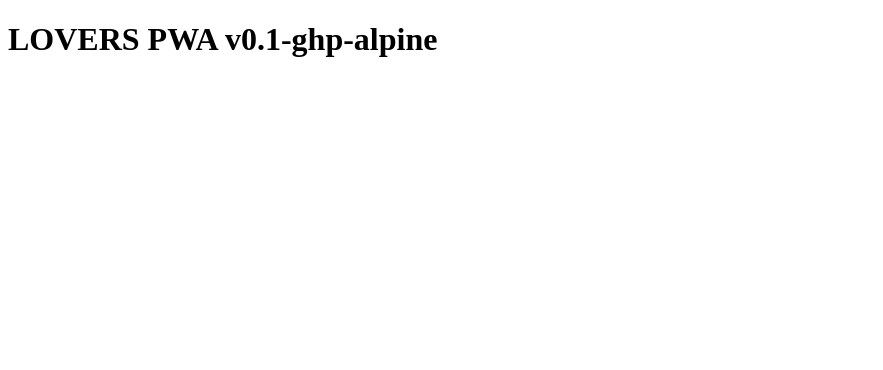
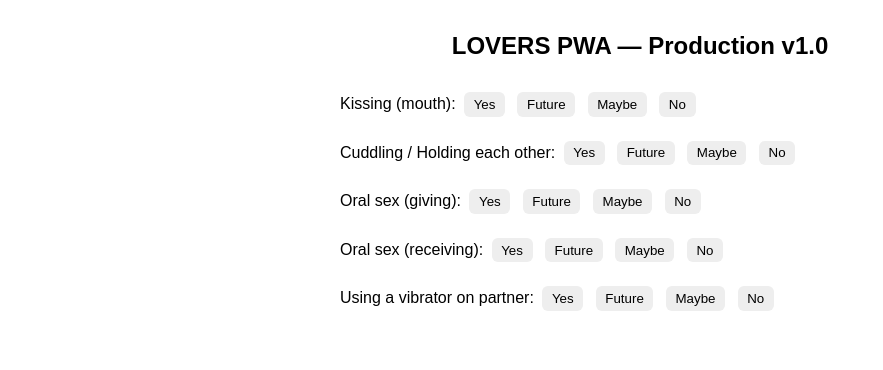
Before and after one commit to AlpineKim/lovers-pwa-clean, a plain HTML site: page index.html in a window 1280 px wide. Shown: the whole page, without its empty margins (0-883 px from the left). Drawn offline with Linux system fonts and the light colour scheme.

Commit message:
Add files via upload
Prod attempt 1 from kyra

```diff
--- a/index.html
+++ b/index.html
@@ -1 +1,86 @@
-<!DOCTYPE html><html><head><title>LOVERS PWA</title></head><body><h1>LOVERS PWA v0.1-ghp-alpine</h1><script src='static/js/app.js'></script></body></html>
+
+<!DOCTYPE html>
+<html lang="en">
+<head>
+  <meta charset="UTF-8" />
+  <meta name="viewport" content="width=device-width, initial-scale=1.0"/>
+  <title>LOVERS PWA</title>
+  <style>
+    body { font-family: sans-serif; padding: 2rem; max-width: 600px; margin: auto; }
+    .banner { font-weight: bold; font-size: 1.5rem; margin-bottom: 2rem; text-align: center; }
+    .item { margin: 1.5rem 0; }
+    button {
+      margin: 0 0.25rem;
+      padding: 0.3rem 0.6rem;
+      border-radius: 6px;
+      border: none;
+      background-color: #eee;
+      cursor: pointer;
+    }
+    button:hover {
+      background-color: #ccc;
+    }
+    span { font-weight: bold; margin-left: 0.5rem; }
+  </style>
+</head>
+<body>
+  <div class="banner">LOVERS PWA — Production v1.0</div>
+
+    <div class="item">Kissing (mouth):
+      <button onclick="setResponse('activity1', 'yes')">Yes</button>
+      <button onclick="setResponse('activity1', 'future')">Future</button>
+      <button onclick="setResponse('activity1', 'maybe')">Maybe</button>
+      <button onclick="setResponse('activity1', 'no')">No</button>
+      <span id="response-activity1"></span>
+    </div>
+
+    <div class="item">Cuddling / Holding each other:
+      <button onclick="setResponse('activity2', 'yes')">Yes</button>
+      <button onclick="setResponse('activity2', 'future')">Future</button>
+      <button onclick="setResponse('activity2', 'maybe')">Maybe</button>
+      <button onclick="setResponse('activity2', 'no')">No</button>
+      <span id="response-activity2"></span>
+    </div>
+
+    <div class="item">Oral sex (giving):
+      <button onclick="setResponse('activity3', 'yes')">Yes</button>
+      <button onclick="setResponse('activity3', 'future')">Future</button>
+      <button onclick="setResponse('activity3', 'maybe')">Maybe</button>
+      <button onclick="setResponse('activity3', 'no')">No</button>
+      <span id="response-activity3"></span>
+    </div>
+
+    <div class="item">Oral sex (receiving):
+      <button onclick="setResponse('activity4', 'yes')">Yes</button>
+      <button onclick="setResponse('activity4', 'future')">Future</button>
+      <button onclick="setResponse('activity4', 'maybe')">Maybe</button>
+      <button onclick="setResponse('activity4', 'no')">No</button>
+      <span id="response-activity4"></span>
+    </div>
+
+    <div class="item">Using a vibrator on partner:
+      <button onclick="setResponse('activity5', 'yes')">Yes</button>
+      <button onclick="setResponse('activity5', 'future')">Future</button>
+      <button onclick="setResponse('activity5', 'maybe')">Maybe</button>
+      <button onclick="setResponse('activity5', 'no')">No</button>
+      <span id="response-activity5"></span>
+    </div>
+
+  <script>
+    function setResponse(id, value) {
+      localStorage.setItem(id, value);
+      document.getElementById('response-' + id).innerText = '(' + value + ')';
+    }
+    function loadResponses() {
+      const ids = ['activity1`, 'activity2`, 'activity3`, 'activity4`, 'activity5`];
+      ids.forEach(id => {
+        const val = localStorage.getItem(id);
+        if (val) {
+          document.getElementById('response-' + id).innerText = '(' + val + ')';
+        }
+      });
+    }
+    window.onload = loadResponses;
+  </script>
+</body>
+</html>
```
